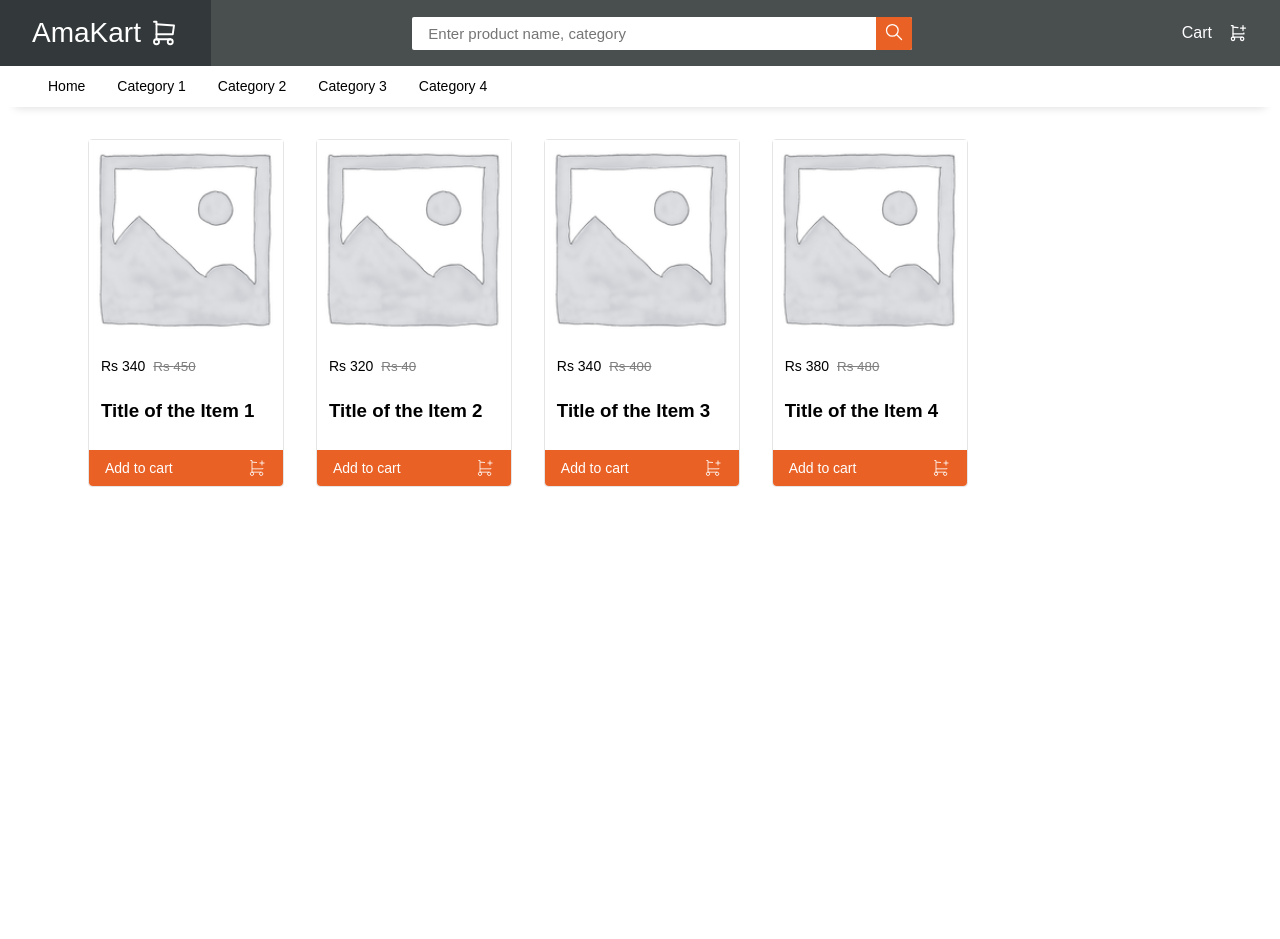
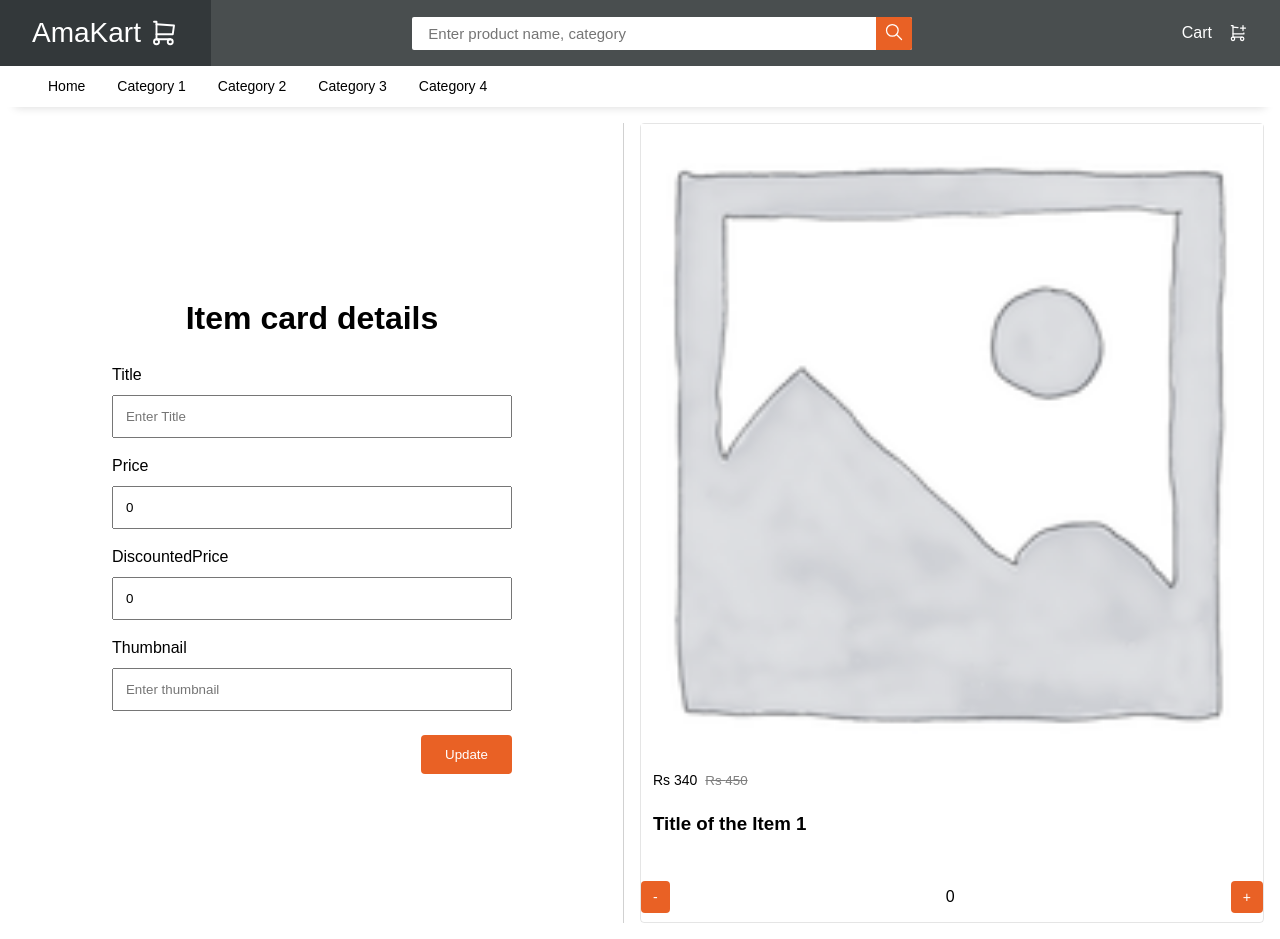
Before and after one commit to deepak-mahto/ReactLearnings, a React (Create React App) app in the folder hello-world/: page / in a window 1280 px wide. Before the commit the page ends 907 px from the top, so only its background shows below. Built offline with nearby package versions, Linux system fonts and the light colour scheme.

Commit message:
Handling form submission and two way binding.

```diff
--- a/hello-world/src/components/Products/ListItems/ListItem.js
+++ b/hello-world/src/components/Products/ListItems/ListItem.js
@@ -1,6 +1,21 @@
-import AddToCartIcon from "../../../assets/icons/add_cart.svg";
+// import AddToCartIcon from "../../../assets/icons/add_cart.svg";
+import { useState } from "react";
 
 const ListItem = ({ data }) => {
+  const [counter, setCounter] = useState(0);
+
+  const increaseByOne = () => {
+    setCounter(counter + 1);
+  };
+
+  const decreaseByOne = () => {
+    if (counter <= 0) {
+      return;
+    } else {
+      setCounter(counter - 1);
+    }
+  };
+
   return (
     <div className={"item-card"}>
       <img
@@ -19,10 +34,19 @@
           <h3>{data.title}</h3>
         </div>
       </div>
-      <button className={"cart-add"}>
+      {/* <button className={"cart-add"}>
         <span>Add to cart</span>
         <img src={AddToCartIcon} alt="Cart Icon" />
-      </button>
+      </button> */}
+      <div className={"cart-addon"}>
+        <button onClick={decreaseByOne}>
+          <span>-</span>
+        </button>
+        <span className={"counter"}>{counter}</span>
+        <button onClick={increaseByOne}>
+          <span>+</span>
+        </button>
+      </div>
     </div>
   );
 };
--- a/hello-world/src/components/Products/products.js
+++ b/hello-world/src/components/Products/products.js
@@ -1,44 +1,141 @@
+import { useState } from "react";
 import ListItem from "./ListItems/ListItem";
 
-const items = [
-  {
-    id: 1,
+// const items = [
+//   {
+//     id: 1,
+//     discountedPrice: 340,
+//     price: 450,
+//     title: "Title of the Item 1",
+//     thumbnail: "placeholder.png",
+//   },
+//   {
+//     id: 2,
+//     discountedPrice: 320,
+//     price: 40,
+//     title: "Title of the Item 2",
+//     thumbnail: "placeholder.png",
+//   },
+//   {
+//     id: 3,
+//     discountedPrice: 340,
+//     price: 400,
+//     title: "Title of the Item 3",
+//     thumbnail: "placeholder.png",
+//   },
+//   {
+//     id: 3,
+//     discountedPrice: 380,
+//     price: 480,
+//     title: "Title of the Item 4",
+//     thumbnail: "placeholder.png",
+//   },
+// ];
+
+const Products = () => {
+  const [title, setTitle] = useState("");
+  const [price, setPrice] = useState(0);
+  const [discountedPrice, setDiscountedprice] = useState(0);
+  const [thumbnail, setThumbnil] = useState("");
+  const [item, setItem] = useState({
+    id: 0,
     discountedPrice: 340,
     price: 450,
     title: "Title of the Item 1",
     thumbnail: "placeholder.png",
-  },
-  {
-    id: 2,
-    discountedPrice: 320,
-    price: 40,
-    title: "Title of the Item 2",
-    thumbnail: "placeholder.png",
-  },
-  {
-    id: 3,
-    discountedPrice: 340,
-    price: 400,
-    title: "Title of the Item 3",
-    thumbnail: "placeholder.png",
-  },
-  {
-    id: 3,
-    discountedPrice: 380,
-    price: 480,
-    title: "Title of the Item 4",
-    thumbnail: "placeholder.png",
-  },
-];
+  });
 
-const Products = () => {
+  const handleTitle = (event) => {
+    setTitle(event.target.value);
+  };
+
+  const handlePrice = (event) => {
+    setPrice(event.target.value);
+  };
+
+  const handleDiscountedprice = (event) => {
+    setDiscountedprice(event.target.value);
+  };
+
+  const handleThumbnail = (event) => {
+    setThumbnil(event.target.value);
+  };
+
+  const submitForm = (event) => {
+    event.preventDefault();
+    console.log({
+      title,
+      price,
+      discountedPrice,
+      thumbnail,
+    });
+    if (discountedPrice > price) {
+      alert("Discounted price cannot be greater than price.");
+      return;
+    }
+    setItem({
+      title,
+      price,
+      discountedPrice,
+      thumbnail,
+    });
+  };
   return (
     <div className={"product-list"}>
-      <div className={"product-list--wrapper"}>
-        <ListItem data={items[0]}></ListItem>
+      <div className={"product-wrapper"}>
+        <div className={"form"}>
+          <form onSubmit={submitForm}>
+            <h1>Item card details</h1>
+            <div className={"input-field"}>
+              <label htmlFor="title">Title</label>
+              <input
+                type="text"
+                placeholder="Enter Title"
+                value={title}
+                onChange={handleTitle}
+                required
+              />
+            </div>
+            <div className={"input-field"}>
+              <label htmlFor="price">Price</label>
+              <input
+                type="number"
+                placeholder="Enter Price"
+                value={price}
+                onChange={handlePrice}
+                required
+              />
+            </div>
+            <div className={"input-field"}>
+              <label htmlFor="discountedPrice">DiscountedPrice</label>
+              <input
+                type="number"
+                placeholder="Enter discountedPrice"
+                value={discountedPrice}
+                onChange={handleDiscountedprice}
+                required
+              />
+            </div>
+            <div className={"input-field"}>
+              <label htmlFor="thumbnail">Thumbnail</label>
+              <input
+                type="text"
+                placeholder="Enter thumbnail"
+                value={thumbnail}
+                onChange={handleThumbnail}
+                required
+              />
+            </div>
+            <div className={"submit-wrap"}>
+              <button>Update</button>
+            </div>
+          </form>
+        </div>
+        <ListItem data={item}></ListItem>
+        {/* <ListItem data={items[0]}></ListItem>
         <ListItem data={items[1]}></ListItem>
         <ListItem data={items[2]}></ListItem>
-        <ListItem data={items[3]}></ListItem>
+        <ListItem data={items[3]}></ListItem>  */}
       </div>
     </div>
   );
--- a/hello-world/src/styles/items.scss
+++ b/hello-world/src/styles/items.scss
@@ -1,4 +1,4 @@
-.product-list {
+/*.product-list {
     padding: 16px 32px;
     width: 100%;
     min-height: 100vh;
@@ -8,7 +8,79 @@
         padding-left: 40px;
         flex-wrap: wrap;
     }
+} */
+
+.product-wrapper {
+    display: flex;
+    align-items: center;
+    flex-direction: row;
+
+    .form, .form + div {
+        flex-basis: 50%;
+    }
+
+    .form {
+        height: 100vh;
+        width: 100%;
+        position: relative;
+        text-align: center;
+        display: flex;
+        justify-content: center;
+        flex-direction: column;
+        &::after {
+            position: absolute;
+            height: 100vh;
+            right: 0;
+            content: "";
+            border-right: 1px solid rgb(209, 209, 209);
+        }
+
+        form {
+            width: 400px;
+            display: flex;
+            flex-direction: column;
+            margin-left: auto;
+            margin-right: auto;
+            .input-field {
+                text-align: left;
+                margin-bottom: 16px;
+                label {
+                    display: block;
+                    padding-bottom: 8px;
+                }
+                input {
+                    width: 100%;
+                    padding: 12px;
+                }
+            }
+
+            .submit-wrap {
+                margin-left: auto;
+                margin-top: 8px;
+                button {
+                    border: unset;
+                    background-color: $primary;
+                    padding: 12px 24px;
+                    color: $white;
+                    border-radius: 4px;
+                }
+            }
+        }
+    }
+
+    .form + div {
+    // > div {
+        height: 100vh;
+        display: flex;
+        width: 100%;
+
+        & > div {
+            width: 100%;
+            margin: auto;
+        }
+    }
 }
+
 
 .item-card {
     cursor: pointer;
@@ -67,3 +139,28 @@
     width: 100%;
     justify-content: space-between;
 }
+
+.cart-addon {
+    margin-top: auto;
+    display: flex;
+    &_modal {
+        margin-top: 8px;
+    }
+    // margin-top: 8px;
+    justify-content: space-between;
+    align-items: center;
+    button {
+        cursor: pointer;
+        background-color: $primary;
+        border-radius: 4px;
+        border: unset;
+        font-size: 14px;
+        padding: 8px 12px;
+        color: $white;
+    }
+    span.counter {
+        font-weight: lighter;
+        padding: 0 16px;
+    }
+
+}
```
Also changed, not shown: hello-world/public/assets/dummy.png (added).
